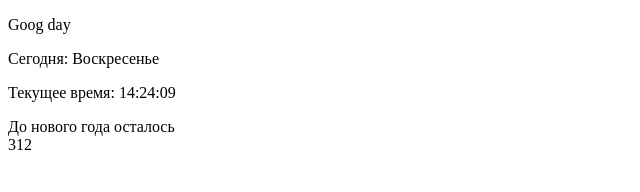
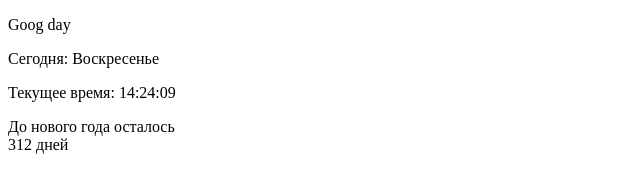
Before and after one commit to obertynska/Timer, a plain HTML site: page 2/index.html in a window 1280 px wide. Shown: the full height of the page, 0-640 px from the left. Drawn offline with Linux system fonts and the light colour scheme.

Commit message:
изменила отображение цифр и заменила функционал счетчика

```diff
--- a/2/index.html
+++ b/2/index.html
@@ -20,7 +20,7 @@
 			До нового года осталось
 		</div>
 		<div class="timer-numbers" id="timer">
-			<span id="timer-days">19</span>
+			<span id="timer-days">19</span><span> дней</span>
 
 		</div>
 	</div>
```
